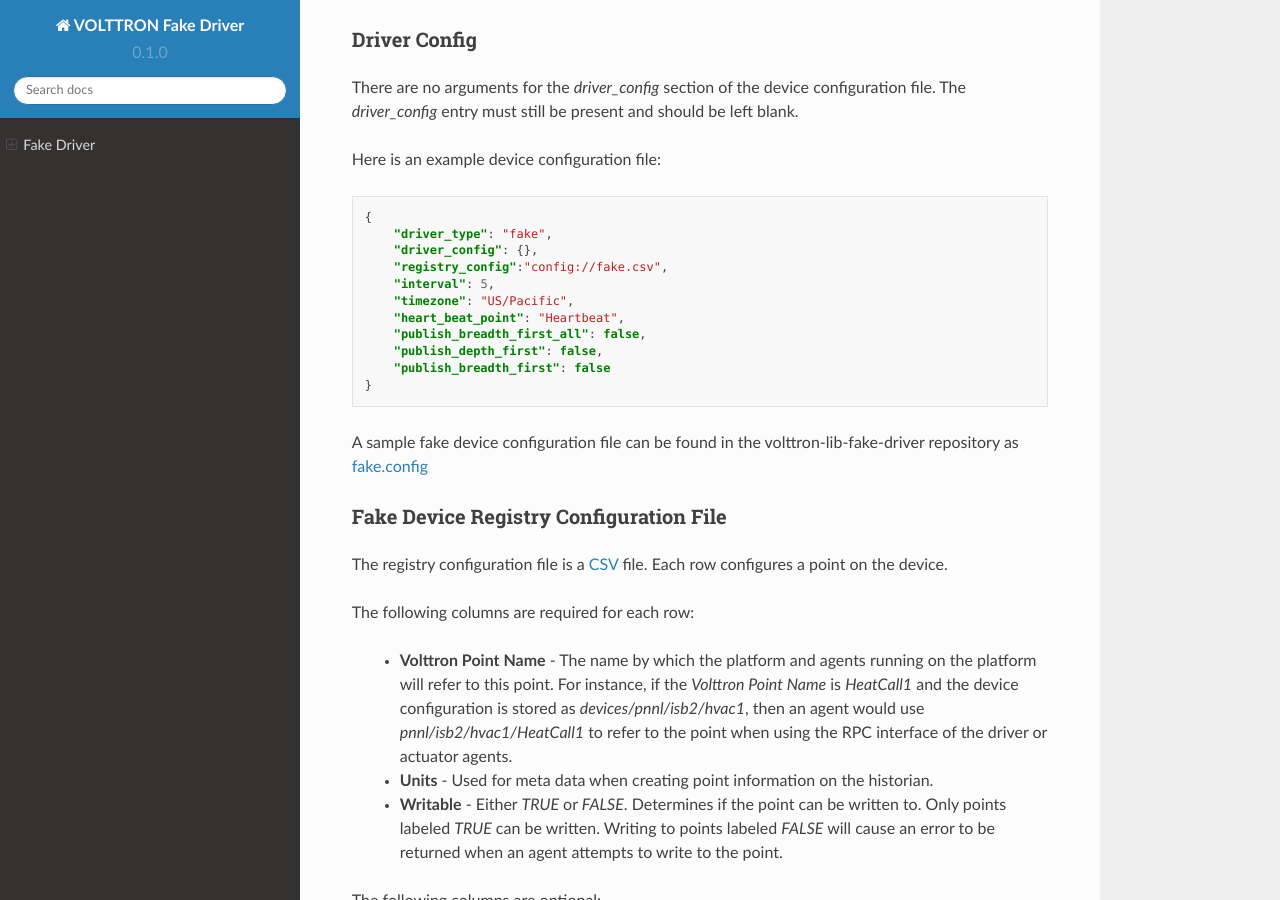
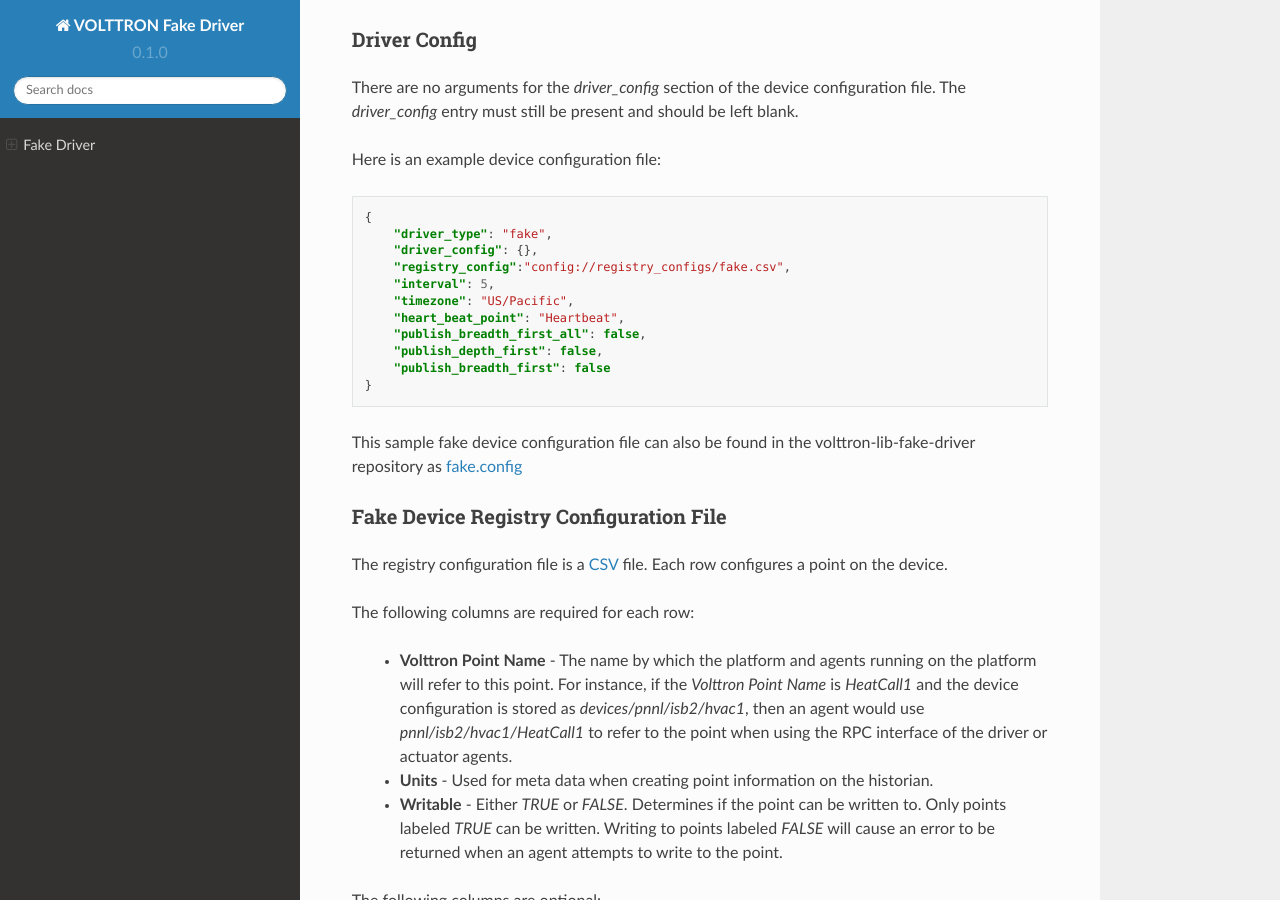
Before and after one commit to VOLTTRON/volttron-lib-fake-driver, a Sphinx documentation site: the page built from docs/source/index.rst, in a window 1280 px wide and 900 px high, scrolled down 358 px. Built offline with Sphinx 7.4.7 and the Read the Docs theme 2.0.0, drawn with Linux system fonts in a browser that asks for light colours; some of the changed text lies outside the part shown.

Commit message:
Additional documentation tweaks.

```diff
--- a/docs/source/index.rst
+++ b/docs/source/index.rst
@@ -28,7 +28,7 @@
     {
         "driver_type": "fake",
         "driver_config": {},
-        "registry_config":"config://fake.csv",
+        "registry_config":"config://registry_configs/fake.csv",
         "interval": 5,
         "timezone": "US/Pacific",
         "heart_beat_point": "Heartbeat",
@@ -37,7 +37,7 @@
         "publish_breadth_first": false
     }
 
-A sample fake device configuration file can be found in the volttron-lib-fake-driver repository as
+This sample fake device configuration file can also be found in the volttron-lib-fake-driver repository as
 `fake.config <https://raw.githubusercontent.com/eclipse-volttron/volttron-lib-fake-driver/main/fake.config>`_
 
 Fake Device Registry Configuration File
@@ -114,8 +114,8 @@
 
 .. code-block:: bash
 
-    vctl config store platform.driver devices/campus/building/fake myconfig/fake.config
-    vctl config store platform.driver fake.csv myconfig/fake.csv --csv
+    vctl config store platform.driver devices/campus/building/fake1 myconfig/fake.config
+    vctl config store platform.driver registry_configs/fake.csv myconfig/fake.csv --csv
 
 - Use the scripts/install-agent.py script to install the Platform Driver agent:
 
```
Also changed, not shown: 1 other file.
